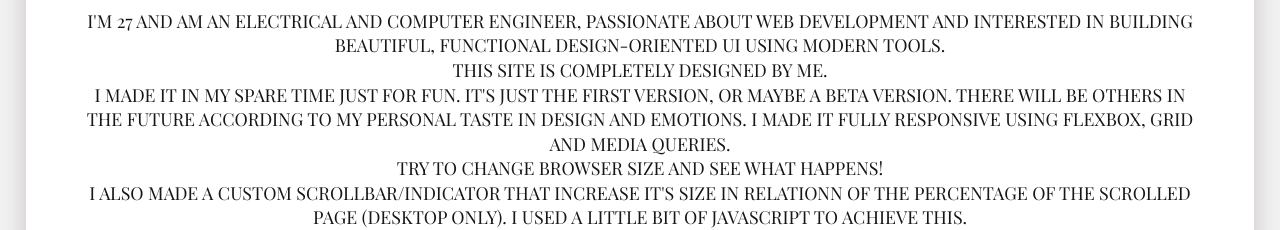
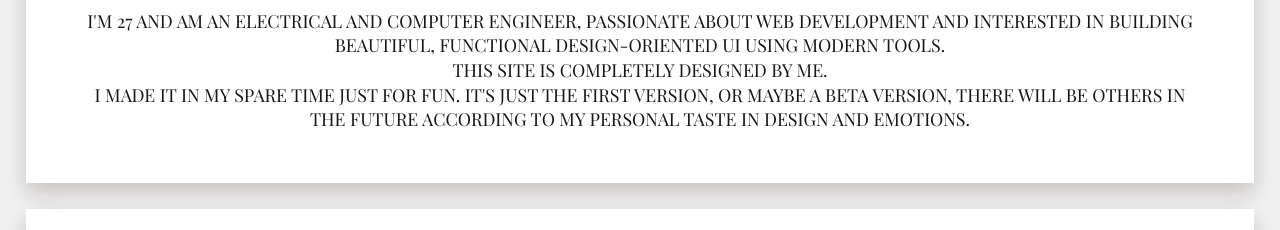
Before and after one commit to Iorgoss95/GiorgioRaccone, a website: page index.html in a window 1280 px wide. Shown: the part 729-959 px from the top of the page. Drawn offline with nearby package versions, Linux system fonts and the light colour scheme.

Commit message:
new description

```diff
--- a/index.html
+++ b/index.html
@@ -149,21 +149,8 @@
                         <p class="normal-size">
                             This site is completely designed by me. <br>
                             I made it in my spare time just for fun.
-                            it's just the first version, or maybe a beta version.
+                            it's just the first version, or maybe a beta version,
                             there will be others in the future according to my personal taste in design and emotions.
-                            I made it fully responsive using flexbox, grid and media queries.<br>
-                            Try to change browser size and see what happens!<br>
-                            I also made a custom scrollbar/indicator that increase it's size in relationn of the
-                            percentage
-                            of the
-                            scrolled page (Desktop only).
-                            I used a little bit of javascript to achieve this.<br>
-                            As you see, another use of JS is to change theme color of the entire site! Try again and
-                            pick
-                            your
-                            favorite! <br>
-                            I put in some hover, scroll and some other CSS effects to show off what I like do.
-
                         </p>
                     </section>
                 </div>
@@ -189,6 +176,7 @@
                             <p class="normal-size">
                                 Software Developer at Tecma Solutions.
                                 More to come...
+                                Stay tuned
                             </p>
                         </section>
                         <p>&nbsp;</p>
```
